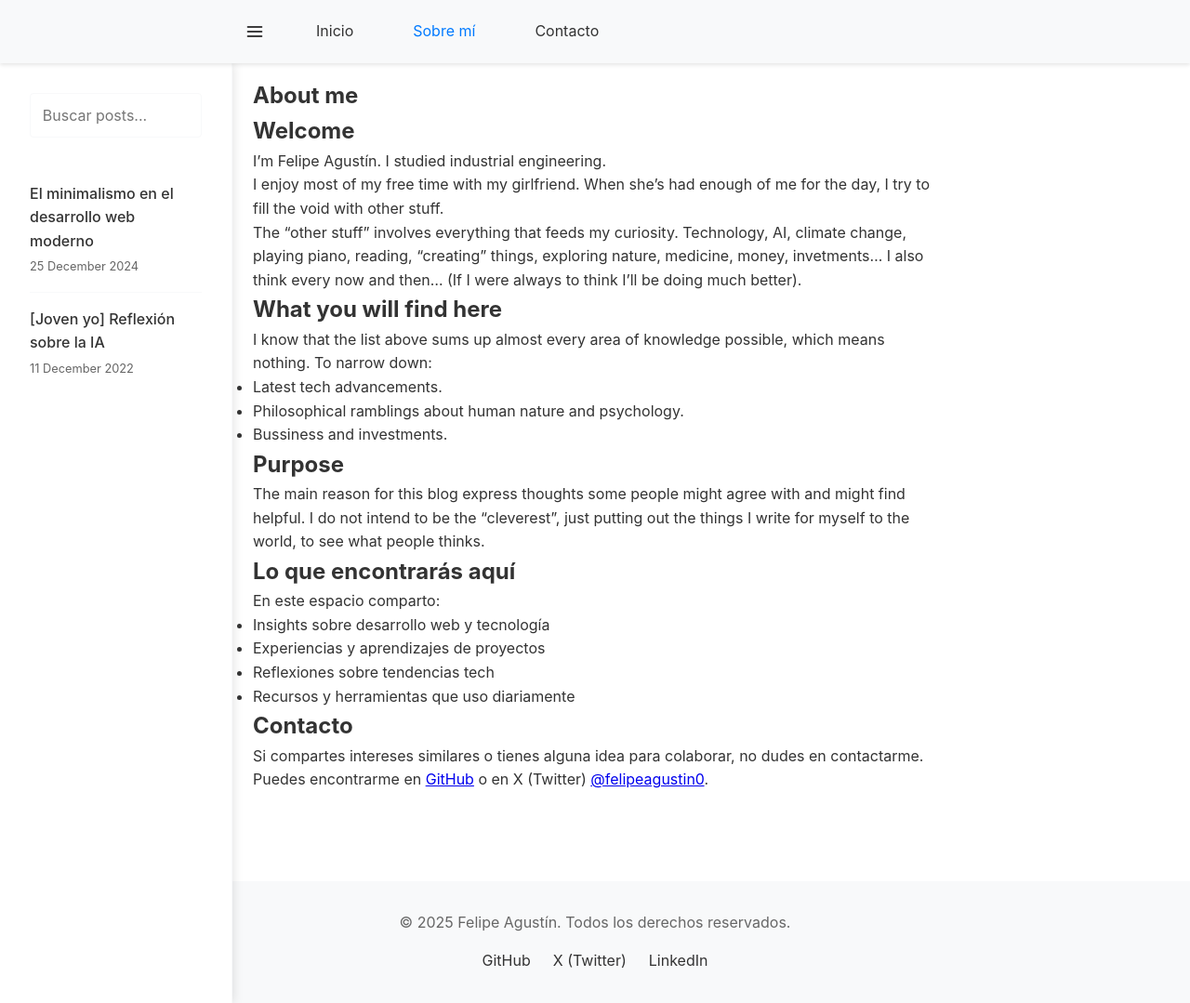
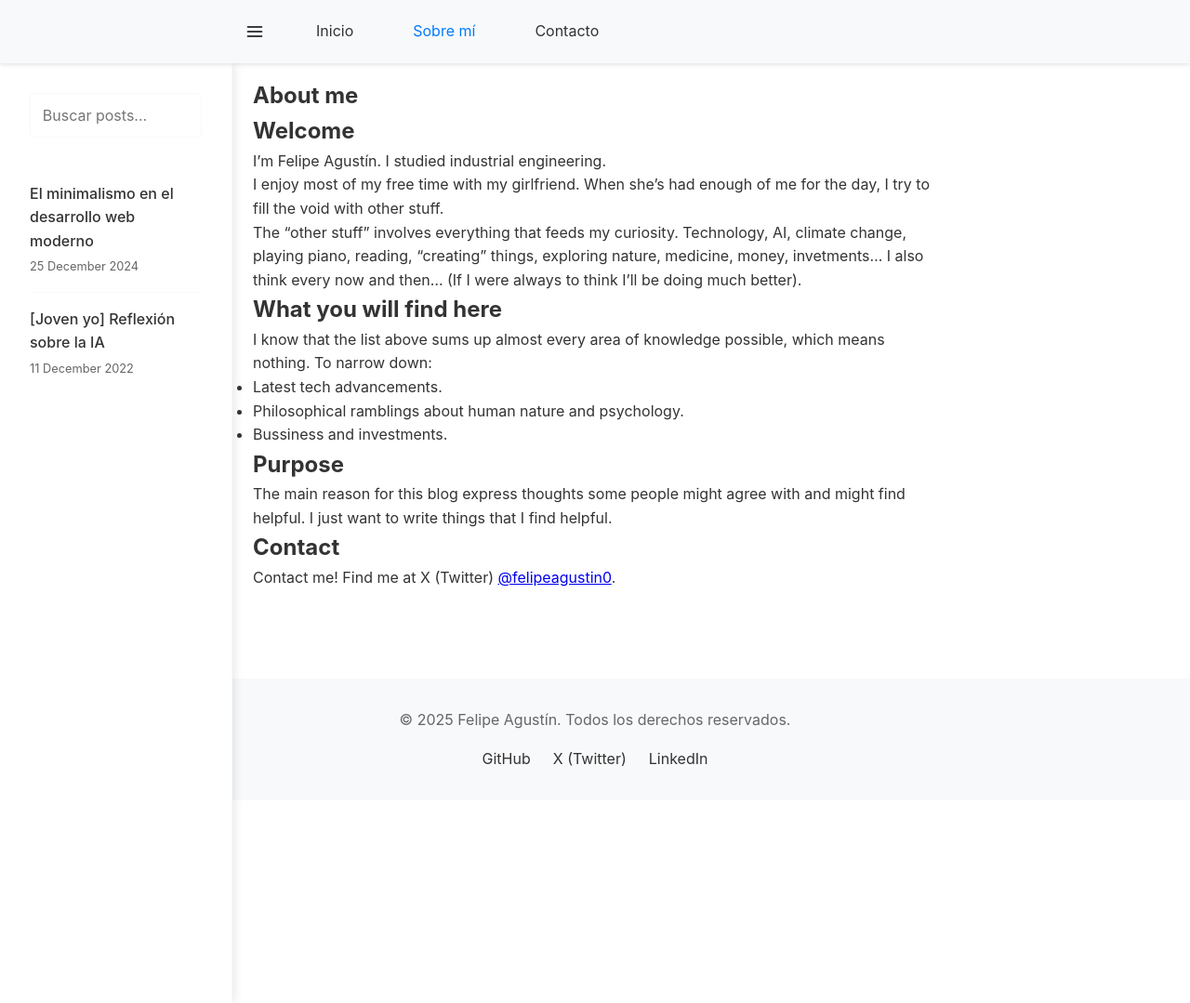
Before and after one commit to 12lockedin/12lockedin.github.io, a Jekyll site: the page built from _pages/about.md, in a window 1280 px wide and 1079 px high. Shown: the whole window at 93% size. Built offline with Jekyll 4.4.1, drawn with Linux system fonts in a browser that asks for light colours.

Commit message:
about finished

```diff
--- a/_pages/about.md
+++ b/_pages/about.md
@@ -25,17 +25,7 @@ To narrow down:
 
 ## Purpose
 The main reason for this blog express thoughts some people might agree with and might find helpful.
-I do not intend to be the "cleverest", just putting out the things I write for myself to the world, to see what people thinks.
+I just want to write things that I find helpful.
 
-## Lo que encontrarás aquí
-
-En este espacio comparto:
-
-* Insights sobre desarrollo web y tecnología
-* Experiencias y aprendizajes de proyectos
-* Reflexiones sobre tendencias tech
-* Recursos y herramientas que uso diariamente
-
-## Contacto
-
-Si compartes intereses similares o tienes alguna idea para colaborar, no dudes en contactarme. Puedes encontrarme en [GitHub](https://github.com/12lockedin) o en X (Twitter) [@felipeagustin0](https://x.com/felipeagustin0).
+## Contact
+Contact me! Find me at X (Twitter) [@felipeagustin0](https://x.com/felipeagustin0).
```
